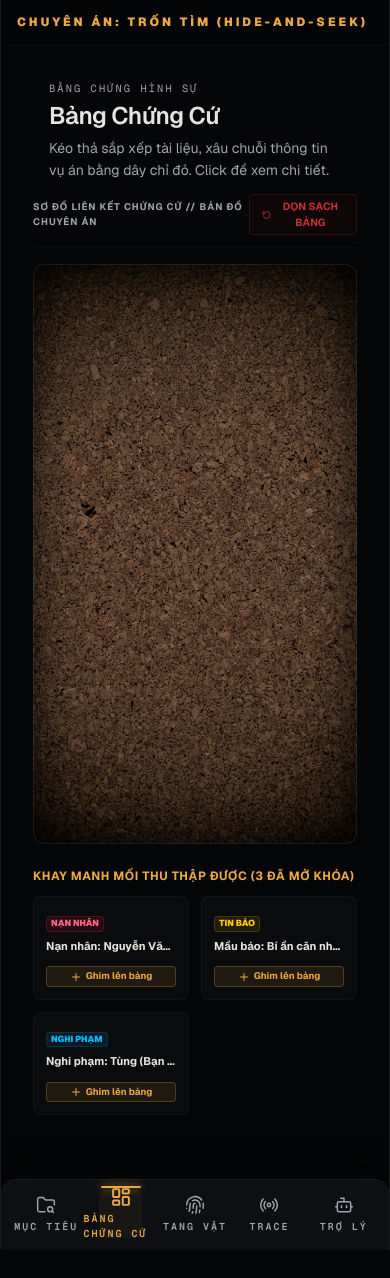
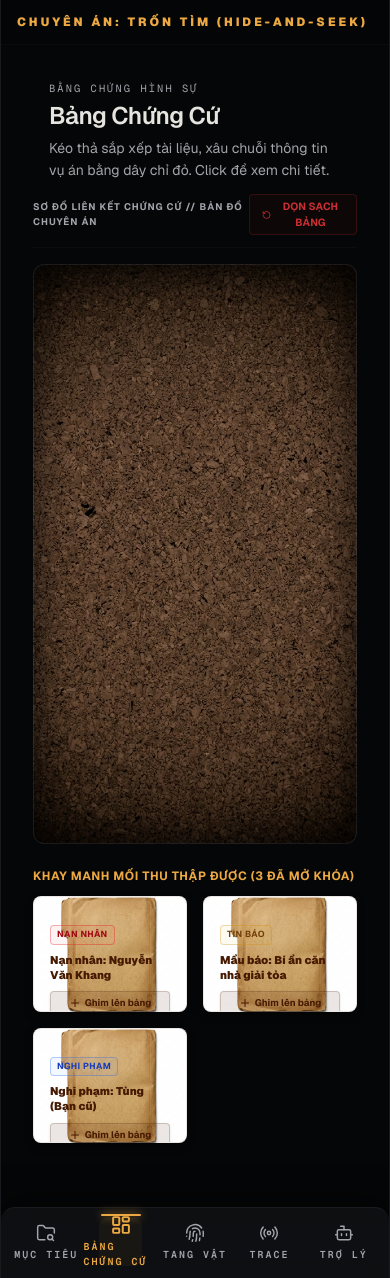
Before and after one commit to dewey97/dect_project, a Next.js app: page /board in a window 390 px wide. Before the commit the page ends 1250 px from the top, so only its background shows below. Built offline with nearby package versions, Linux system fonts and the light colour scheme.

Commit message:
feat: design clue inventory items as realistic vintage manila file folders

```diff
--- a/app/(investigation)/board/page.tsx
+++ b/app/(investigation)/board/page.tsx
@@ -536,7 +536,7 @@ export default function EvidenceBoardPage() {
             Chưa phát hiện manh mối nào để đưa lên bảng.
           </div>
         ) : (
-          <div className="grid grid-cols-2 md:grid-cols-4 lg:grid-cols-6 gap-3">
+          <div className="grid grid-cols-2 md:grid-cols-3 lg:grid-cols-5 gap-4">
             {unlockedClues.map((clue) => {
               const isPinned = items.some(item => item.id === clue.id)
 
@@ -544,34 +544,41 @@ export default function EvidenceBoardPage() {
                 <div
                   key={clue.id}
                   className={cn(
-                    "rounded-lg border p-3 flex flex-col justify-between transition-all bg-card/45 relative overflow-hidden",
-                    isPinned ? "border-primary/20 opacity-55" : "border-border/60 hover:border-primary/45"
+                    "relative aspect-[4/3] rounded-lg p-4 flex flex-col justify-between transition-all overflow-hidden shadow-[0_4px_8px_rgba(0,0,0,0.3)] select-none border border-amber-950/10 group",
+                    isPinned ? "opacity-45 scale-98" : "hover:-translate-y-0.5 hover:shadow-[0_8px_16px_rgba(0,0,0,0.5)] active:scale-98"
                   )}
+                  style={{
+                    backgroundImage: "url('/manila_folder.png')",
+                    backgroundSize: 'cover',
+                    backgroundRepeat: 'no-repeat',
+                    backgroundPosition: 'center',
+                    backgroundColor: '#ffffff',
+                  }}
                 >
-                  <div className="min-w-0">
+                  <div className="min-w-0 flex-1 flex flex-col pt-3 pointer-events-none">
                     <span className={cn(
-                      "text-[0.55rem] font-sans font-black uppercase px-1 rounded inline-block mb-1.5",
-                      clue.type === 'victim' && "bg-rose-500/10 text-rose-400 border border-rose-500/20",
-                      clue.type === 'suspect' && "bg-sky-500/10 text-sky-400 border border-sky-500/20",
-                      clue.type === 'newspaper' && "bg-yellow-500/10 text-yellow-400 border border-yellow-500/20",
-                      clue.type === 'note' && "bg-amber-500/10 text-amber-400 border border-amber-500/20"
+                      "text-[0.55rem] font-bold uppercase tracking-wider px-1.5 py-0.5 rounded border w-fit mb-2 text-center",
+                      clue.type === 'victim' && "border-red-600/30 text-red-800 bg-red-500/5",
+                      clue.type === 'suspect' && "border-blue-600/30 text-blue-800 bg-blue-500/5",
+                      clue.type === 'newspaper' && "border-yellow-600/30 text-yellow-900 bg-yellow-500/5",
+                      clue.type === 'note' && "border-amber-600/30 text-amber-950 bg-amber-500/5"
                     )}>
                       {clue.type === 'victim' ? 'Nạn nhân' : clue.type === 'suspect' ? 'Nghi phạm' : clue.type === 'newspaper' ? 'Tin báo' : 'Ghi chú'}
                     </span>
-                    <h4 className="font-sans text-[0.7rem] font-bold text-foreground truncate" title={clue.title}>
+                    <h4 className="font-sans text-[0.7rem] font-black text-amber-950 leading-snug line-clamp-2 max-h-[34px] overflow-hidden">
                       {clue.title}
                     </h4>
                   </div>
 
-                  <div className="mt-3 flex items-center justify-between">
+                  <div className="mt-2 flex items-center justify-between z-10">
                     {isPinned ? (
-                      <span className="text-[0.6rem] font-sans text-primary font-bold">
-                        Đã ghim
+                      <span className="text-[0.6rem] font-sans text-amber-900/60 font-bold mx-auto">
+                        Đã ghim lên bảng
                       </span>
                     ) : (
                       <button
                         onClick={() => handlePinClue(clue.id)}
-                        className="flex items-center gap-1 text-[0.6rem] font-sans font-bold bg-primary/10 hover:bg-primary/25 border border-primary/25 text-primary px-2 py-0.5 rounded transition-all w-full justify-center cursor-pointer"
+                        className="flex items-center gap-1 text-[0.6rem] font-sans font-bold bg-amber-950/10 hover:bg-amber-950/20 border border-amber-950/20 text-amber-950 px-2 py-1 rounded transition-all w-full justify-center cursor-pointer shadow-sm active:scale-95"
                       >
                         <Plus className="size-3" /> Ghim lên bảng
                       </button>
```
Also changed, not shown: public/manila_folder.png (added).
